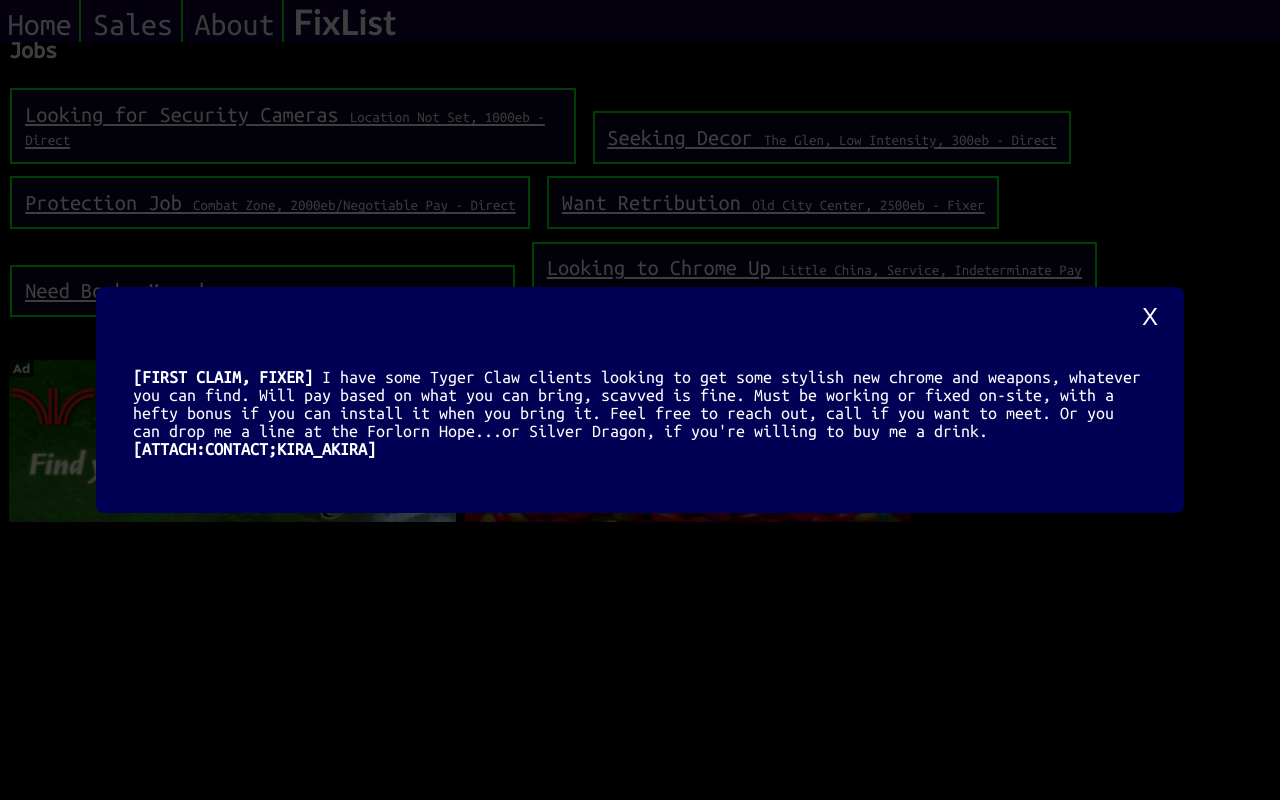
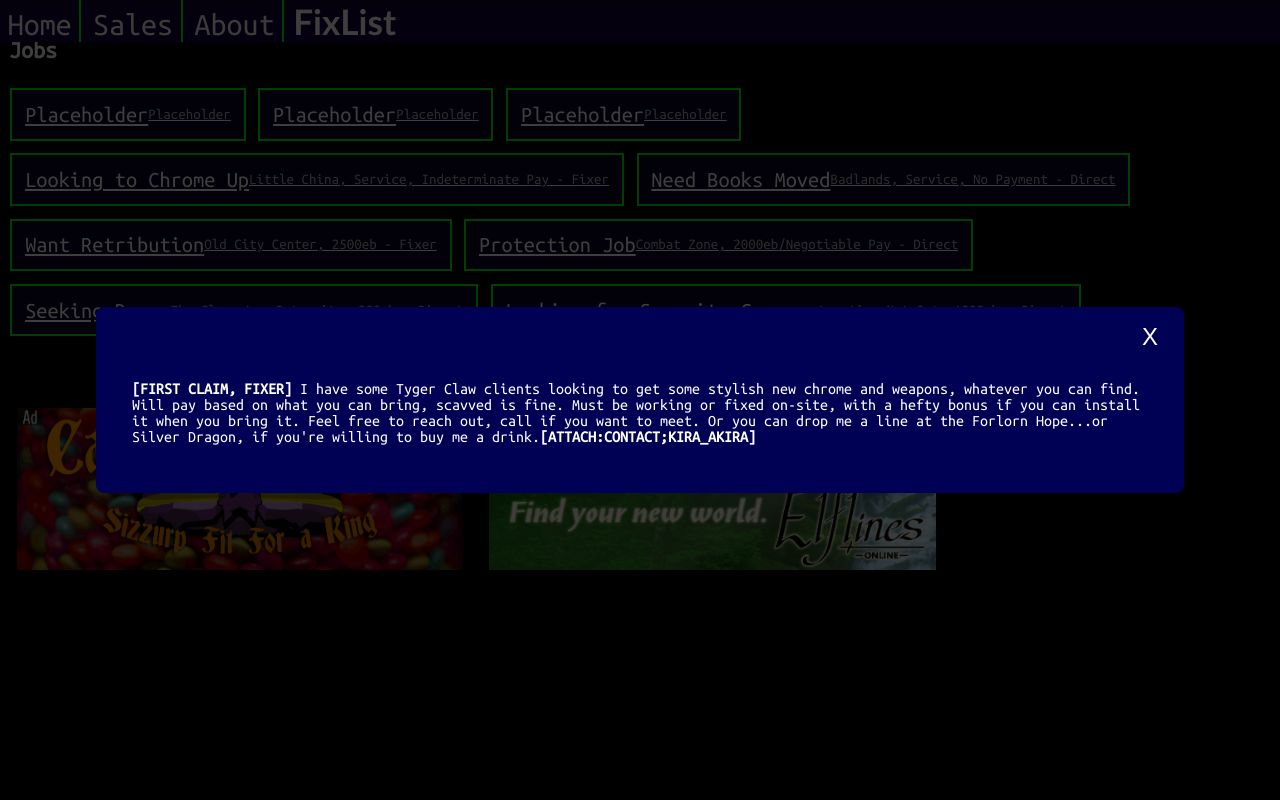
Before and after one commit to SamuelZien/elanazien.github.io, a PHP site: page / in a window 1280 px wide, after a click that opens the changed part. Run offline with PHP 8.4, Linux system fonts and the light colour scheme.

Commit message:
Flex Content Bars Implemented
various fixes and prunes, plus all content moved to flex containers

```diff
--- a/index.html
+++ b/index.html
@@ -18,8 +18,8 @@
         </nav>
         </section>
         <br>
+        <h2>Jobs</h2>
         <section class="contentbar">
-<h2>Jobs</h2>
 <a class="button" href="#modal1">Looking for Security Cameras <subtitle>Location Not Set, 1000eb - Direct</subtitle></a>
 
 <div class="popup" id="modal1">
@@ -76,6 +76,33 @@
         <p><b>[FIRST CLAIM, FIXER]</b> I have some Tyger Claw clients looking to get some stylish new chrome and weapons, whatever you can find. Will pay based on what you can bring, scavved is fine. Must be working or fixed on-site, with a hefty bonus if you can install it when you bring it. Feel free to reach out, call if you want to meet. Or you can drop me a line at the Forlorn Hope...or Silver Dragon, if you're willing to buy me a drink.<b>[ATTACH:CONTACT;KIRA_AKIRA]</b></p>
     </div>
 </div>
+<a class="button" href="#modal7">Placeholder <subtitle>Placeholder</subtitle></a>
+
+<div class="popup" id="modal7">
+    <a class="popup__overlay" href="#"></a>
+    <div class="popup__wrapper">
+        <a class="popup__close" href="#">X</a>
+        <p><b>[FIRST CLAIM, FIXER]</b> I have some Tyger Claw clients looking to get some stylish new chrome and weapons, whatever you can find. Will pay based on what you can bring, scavved is fine. Must be working or fixed on-site, with a hefty bonus if you can install it when you bring it. Feel free to reach out, call if you want to meet. Or you can drop me a line at the Forlorn Hope...or Silver Dragon, if you're willing to buy me a drink.<b>[ATTACH:CONTACT;KIRA_AKIRA]</b></p>
+    </div>
+</div>
+<a class="button" href="#modal8">Placeholder <subtitle>Placeholder</subtitle></a>
+
+<div class="popup" id="modal8">
+    <a class="popup__overlay" href="#"></a>
+    <div class="popup__wrapper">
+        <a class="popup__close" href="#">X</a>
+        <p><b>[FIRST CLAIM, FIXER]</b> I have some Tyger Claw clients looking to get some stylish new chrome and weapons, whatever you can find. Will pay based on what you can bring, scavved is fine. Must be working or fixed on-site, with a hefty bonus if you can install it when you bring it. Feel free to reach out, call if you want to meet. Or you can drop me a line at the Forlorn Hope...or Silver Dragon, if you're willing to buy me a drink.<b>[ATTACH:CONTACT;KIRA_AKIRA]</b></p>
+    </div>
+</div>
+<a class="button" href="#modal9">Placeholder <subtitle>Placeholder</subtitle></a>
+
+<div class="popup" id="modal9">
+    <a class="popup__overlay" href="#"></a>
+    <div class="popup__wrapper">
+        <a class="popup__close" href="#">X</a>
+        <p><b>[FIRST CLAIM, FIXER]</b> I have some Tyger Claw clients looking to get some stylish new chrome and weapons, whatever you can find. Will pay based on what you can bring, scavved is fine. Must be working or fixed on-site, with a hefty bonus if you can install it when you bring it. Feel free to reach out, call if you want to meet. Or you can drop me a line at the Forlorn Hope...or Silver Dragon, if you're willing to buy me a drink.<b>[ATTACH:CONTACT;KIRA_AKIRA]</b></p>
+    </div>
+</div>
 </section>
 <br><br>
 <section class="contentbar">
--- a/style.css
+++ b/style.css
@@ -3,25 +3,19 @@ body {
   background-color: black;
   margin-left: 4px;
 }
-h1, h2, h3, h4, h5, h6 {
+h1, h2, h3, h4, h5, h6, p {
 font-family: 'Ubuntu Mono', sans-serif;
   color: #fff;
 margin-left: 0.4%;
 }
-p {
-  font-family: 'Ubuntu Mono';
-  padding: 5px;
-  color: #fff;
-  font-size: 18px;
-}
 subtitle {
  font-size: 15px;
  font-family: 'Ubuntu Mono';
- color: #eee
+ color: #b1b1b1;
 }
 .advert{
 max-width:35%;
-margin-left: 5px;
+margin: 0.8rem;
 display: inline-block;
 }
 .box {
@@ -36,18 +30,21 @@ display: inline-block;
 .button {
     font-family: 'Ubuntu Mono';
     font-size: 1.4rem;
-    display: inline-block;
+    display: flex;
     border: 2px solid rgb(0, 255, 21);
     background:  #090024;
     padding: 1% 1%;
     margin: 0.5%;
-    max-width:42%;
+    min-width: fit-content;
     color: #ffffff;
+    align-items: center;
 }
 .contentbar {
   max-height: 40%;
-  max-width: 300%;
-  display: block;
+  padding-bottom: 1rem;
+  display: flex;
+  flex-flow: row-reverse wrap-reverse;
+  justify-content: left;
 }
 [id^=modal] {
     display: none;
@@ -129,13 +126,19 @@ input[type=checkbox] {
   border-right: 2px solid rgb(0, 255, 21);
   display: inline;
 }
-.content a {
-  display: inline-block;
-  color: #f2c2c2;
-  text-decoration: none;
-}
 .popup a {
 color: white;
 text-decoration: none;
 font-size: 24px;
 }
+@media (max-width: 1100px) {
+  subtitle{
+    display:none;
+  }
+  button{
+    max-width: 48%;
+  }
+  .contentbar{
+    flex-flow:row-reverse wrap;
+  }
+}
```
